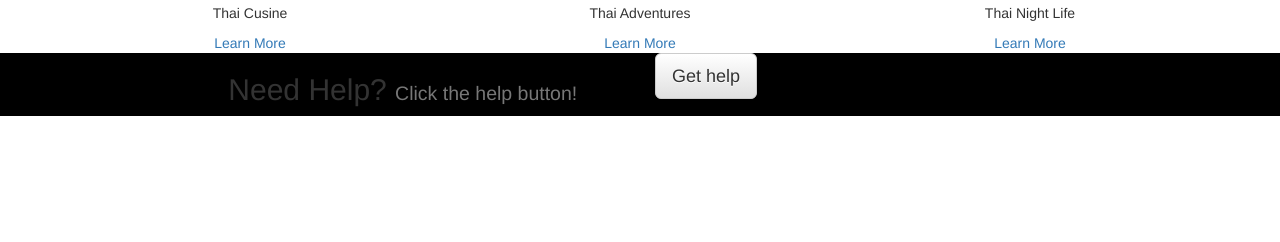
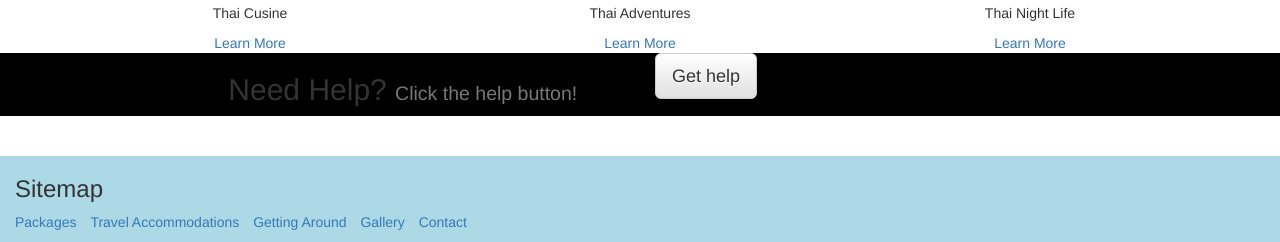
Before and after one commit to Jordan-Meier/Vacation-site, a plain HTML site: page index.html in a window 1280 px wide. Shown: the part 830-1072 px from the top of the page. Before the commit the page ends 946 px from the top, so only its background shows below. Drawn offline with nearby package versions, Linux system fonts and the light colour scheme.

Commit message:
Add sitemap/footer

```diff
--- a/css/styles.css
+++ b/css/styles.css
@@ -8,4 +8,9 @@
 /* Styles for the Get Help row */
 #get-help {
   background-color: #000;
+  margin-bottom: 40px;
 }
+
+#sitemap {
+  background-color: lightblue;
+}
--- a/index.html
+++ b/index.html
@@ -84,15 +84,28 @@
     </div>
   </div>
 
+    <div class="container-fluid">
+        <div class="row">
+          <div class="col-sm-12" id="sitemap">
+            <h3>Sitemap</h3>
+              <ul class="list-unstyled list-inline">
+                <li><a href="#">Packages</a></li>
+                <li><a href="#">Travel Accommodations</a></li>
+                <li><a href="#">Getting Around</a></li>
+                <li><a href="#">Gallery</a></li>
+                <li><a href="#">Contact</a></li>
+              </ul>
+
+          </div>
+
+        </div>
+    </div>
+
 
 
 
 
     <script src="https://ajax.googleapis.com/ajax/libs/jquery/2.1.4/jquery.min.js"></script>
     <script src='js/bootstrap.min.js'></script>
-
-
-
-
   </body>
 </html>
```
